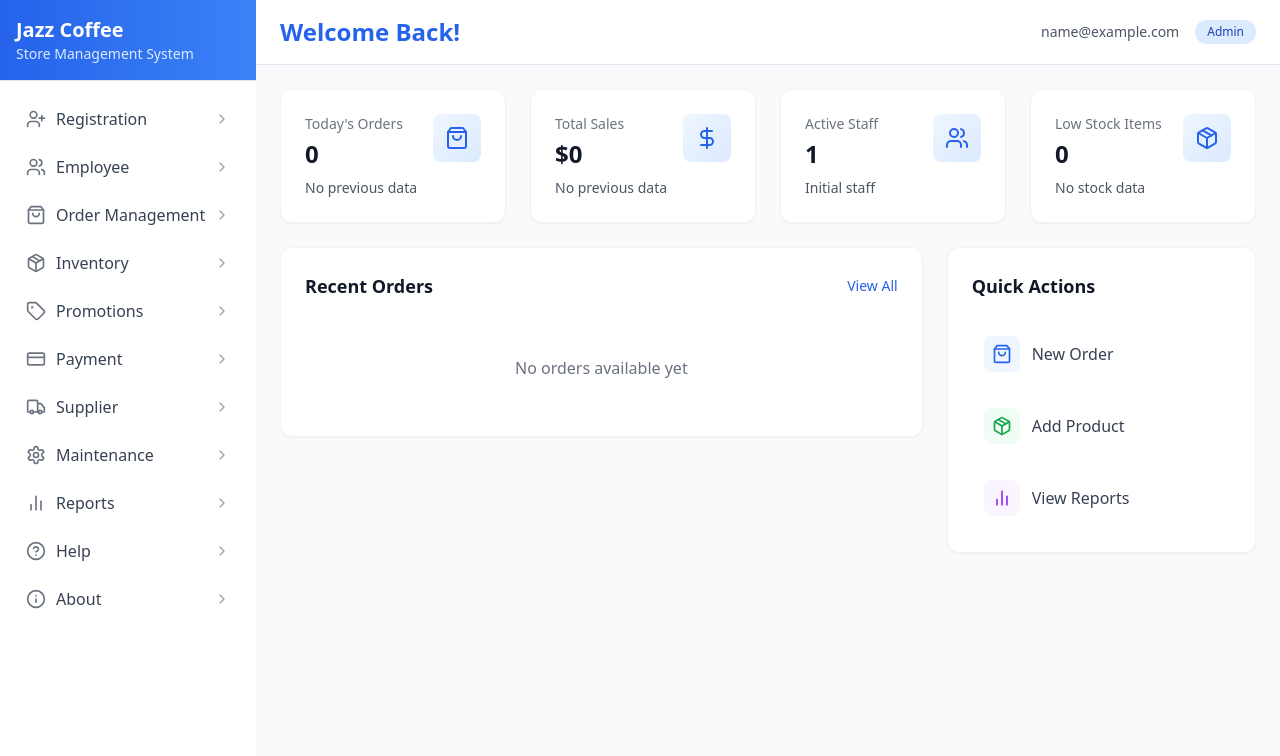
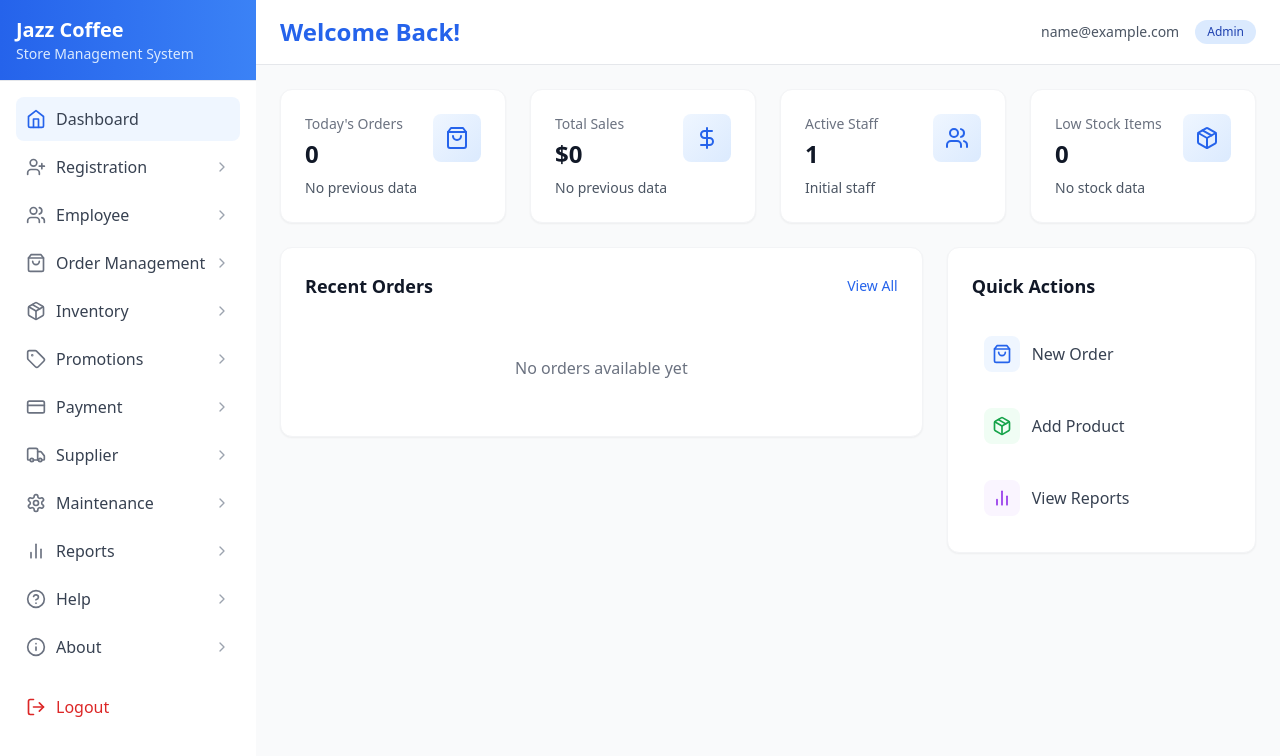
Before and after one commit to cdrcknt/workingjazz01, a React (Vite) app: page /dashboard in a window 1280 px wide. Shown: the top 756 px of the page. Built offline with nearby package versions, Linux system fonts and the light colour scheme; sample sign-in values are in the browser's storage.

Commit message:
added files

```diff
--- a/src/components/StoreManagementSystem.jsx
+++ b/src/components/StoreManagementSystem.jsx
@@ -3,6 +3,7 @@ import { useNavigate, Outlet, useLocation } from 'react-router-dom';
 import ModuleItem from './sidebar/ModuleItem';
 import DashboardContent from './dashboard/DashboardContent';
 import { modules } from '../data/modules';
+import { LogOut, Home } from 'lucide-react';
 
 export default function StoreManagementSystem() {
   const [openModules, setOpenModules] = useState({});
@@ -27,32 +28,21 @@ export default function StoreManagementSystem() {
   };
 
   const toggleModule = (moduleId) => {
-    // If the module is already open, close it and navigate to dashboard
-    if (openModules[moduleId]) {
-      setOpenModules(prev => ({
-        ...prev,
-        [moduleId]: false
-      }));
-      setActiveModule('dashboard');
-      navigate('/dashboard');
-      return;
-    }
-
-    // Otherwise, open the module
     setOpenModules(prev => ({
       ...prev,
-      [moduleId]: true
+      [moduleId]: !prev[moduleId]
     }));
-    setActiveModule(moduleId);
-    navigate(`/dashboard/${moduleId}`);
+
+    if (moduleId !== activeModule) {
+      setActiveModule(moduleId);
+      navigate(`/dashboard/${moduleId}`);
+    }
   };
 
-  const moduleClickHandlers = {
-    dashboard: () => {
-      setActiveModule('dashboard');
-      navigate('/dashboard');
-    },
-    logout: handleLogout
+  const handleDashboard = () => {
+    setOpenModules({});
+    setActiveModule('dashboard');
+    navigate('/dashboard');
   };
 
   return (
@@ -64,21 +54,39 @@ export default function StoreManagementSystem() {
         </div>
 
         <div className="flex-1 overflow-y-auto p-4">
+          <button
+            onClick={handleDashboard}
+            className={`w-full flex items-center p-2.5 text-gray-700 hover:bg-gray-50 rounded-lg transition-colors duration-200 mb-1 ${
+              activeModule === 'dashboard' ? 'bg-blue-50 text-blue-600 font-medium' : ''
+            }`}
+          >
+            <Home className={`w-5 h-5 mr-2.5 ${activeModule === 'dashboard' ? 'text-blue-600' : 'text-gray-500'}`} />
+            <span>Dashboard</span>
+          </button>
+
           {modules.map((module) => (
             <ModuleItem
               key={module.id}
               icon={module.icon}
               label={module.label}
               isOpen={openModules[module.id]}
-              onClick={moduleClickHandlers[module.id] || (() => toggleModule(module.id))}
+              onClick={() => toggleModule(module.id)}
               children={module.children}
               isActive={activeModule === module.id}
             />
           ))}
+
+          <button
+            onClick={handleLogout}
+            className="w-full flex items-center p-2.5 text-red-600 hover:bg-red-50 rounded-lg transition-colors duration-200 mt-4"
+          >
+            <LogOut className="w-5 h-5 mr-2.5" />
+            <span>Logout</span>
+          </button>
         </div>
       </div>
 
-      <div className="flex-1 overflow-auto">
+      <div className="flex-1 overflow-auto bg-gray-50">
         {activeModule === 'dashboard' ? (
           <DashboardContent user={user} />
         ) : (
--- a/src/components/sidebar/ModuleItem.jsx
+++ b/src/components/sidebar/ModuleItem.jsx
@@ -6,7 +6,8 @@ const ModuleItem = ({ icon: Icon, label, isOpen, onClick, children, isActive })
   const navigate = useNavigate();
   const location = useLocation();
 
-  const handleChildClick = (child) => {
+  const handleChildClick = (child, event) => {
+    event.stopPropagation(); // Prevent triggering parent click
     if (child.path) {
       navigate(`/dashboard${child.path}`);
     }
@@ -37,7 +38,7 @@ const ModuleItem = ({ icon: Icon, label, isOpen, onClick, children, isActive })
           {children.map((child, index) => (
             <button
               key={index}
-              onClick={() => handleChildClick(child)}
+              onClick={(e) => handleChildClick(child, e)}
               className={`w-full flex items-center p-2 text-sm ${
                 isChildActive(child.path)
                   ? 'bg-blue-50 text-blue-600 font-medium'
--- a/src/modules/ModuleContent.jsx
+++ b/src/modules/ModuleContent.jsx
@@ -1,10 +1,12 @@
 import React from 'react';
+import { useLocation, Outlet } from 'react-router-dom';
 import { findModuleById } from './utils/moduleHelpers';
 import ModuleHeader from './components/ModuleHeader';
-import ModuleBody from './components/ModuleBody';
 
 const ModuleContent = ({ moduleId, user }) => {
+  const location = useLocation();
   const module = findModuleById(moduleId);
+  const isMainModuleView = location.pathname === `/dashboard/${moduleId}`;
 
   if (!module) {
     return (
@@ -15,10 +17,34 @@ const ModuleContent = ({ moduleId, user }) => {
   }
 
   return (
-    <div className="p-6 max-w-7xl mx-auto">
-      <div className="bg-white rounded-xl shadow-sm p-6 border border-gray-100">
+    <div className="p-6">
+      <div className="max-w-7xl mx-auto">
         <ModuleHeader title={module.label} userRole={user?.role} />
-        <ModuleBody moduleId={moduleId} />
+
+        {isMainModuleView ? (
+          <div className="mt-6 grid grid-cols-1 lg:grid-cols-2 gap-6">
+            {module.children?.map((child, index) => {
+              const Component = React.lazy(() => import(`../components/modules${child.path}`).catch(() => ({
+                default: () => <div>Module not found</div>
+              })));
+
+              return (
+                <div key={index} className="bg-white rounded-xl shadow-sm border border-gray-100">
+                  <div className="p-6">
+                    <h3 className="text-lg font-semibold text-gray-900 mb-4">{child.label}</h3>
+                    <React.Suspense fallback={<div>Loading...</div>}>
+                      <Component user={user} />
+                    </React.Suspense>
+                  </div>
+                </div>
+              );
+            })}
+          </div>
+        ) : (
+          <div className="mt-6">
+            <Outlet context={{ user }} />
+          </div>
+        )}
       </div>
     </div>
   );
```
